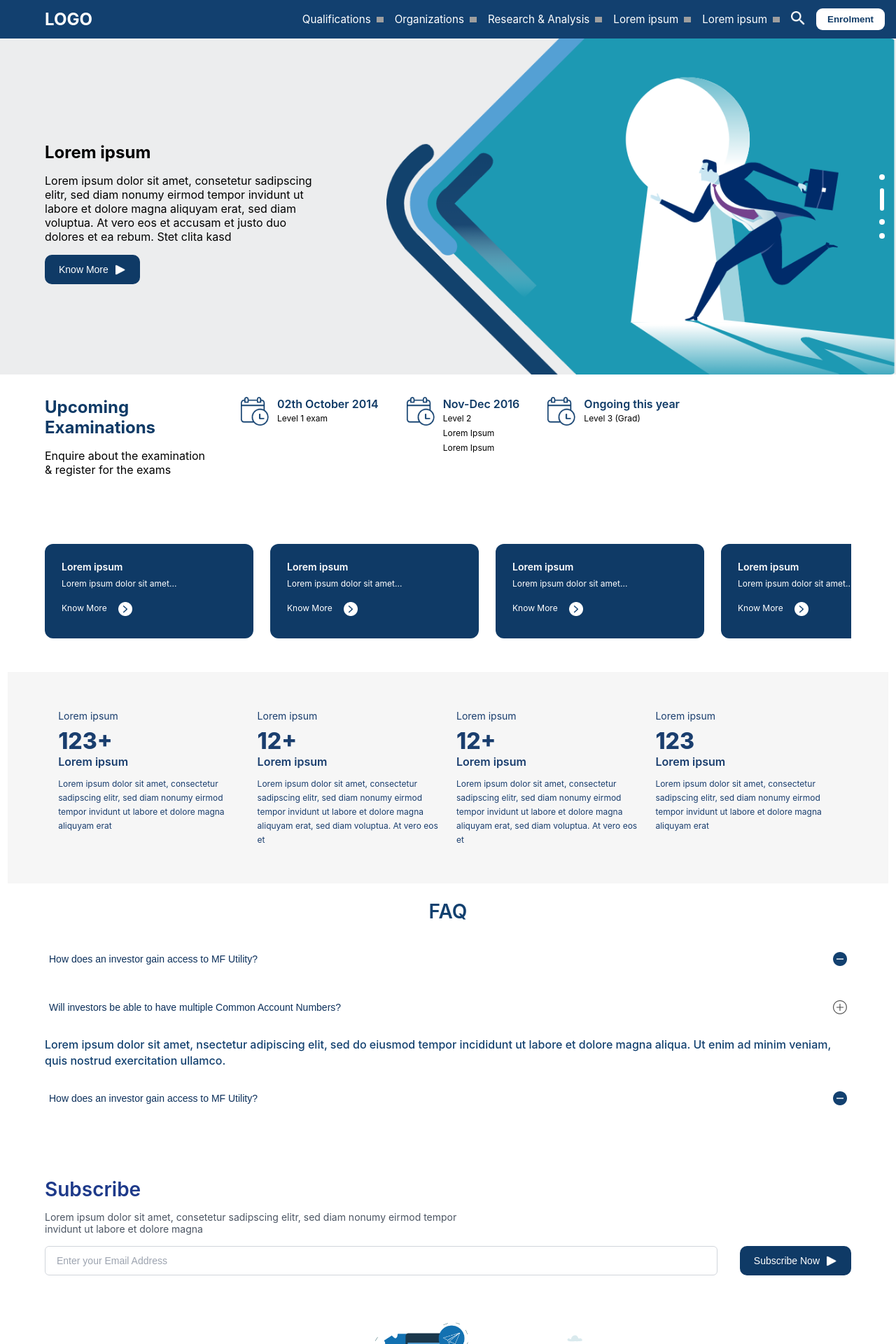
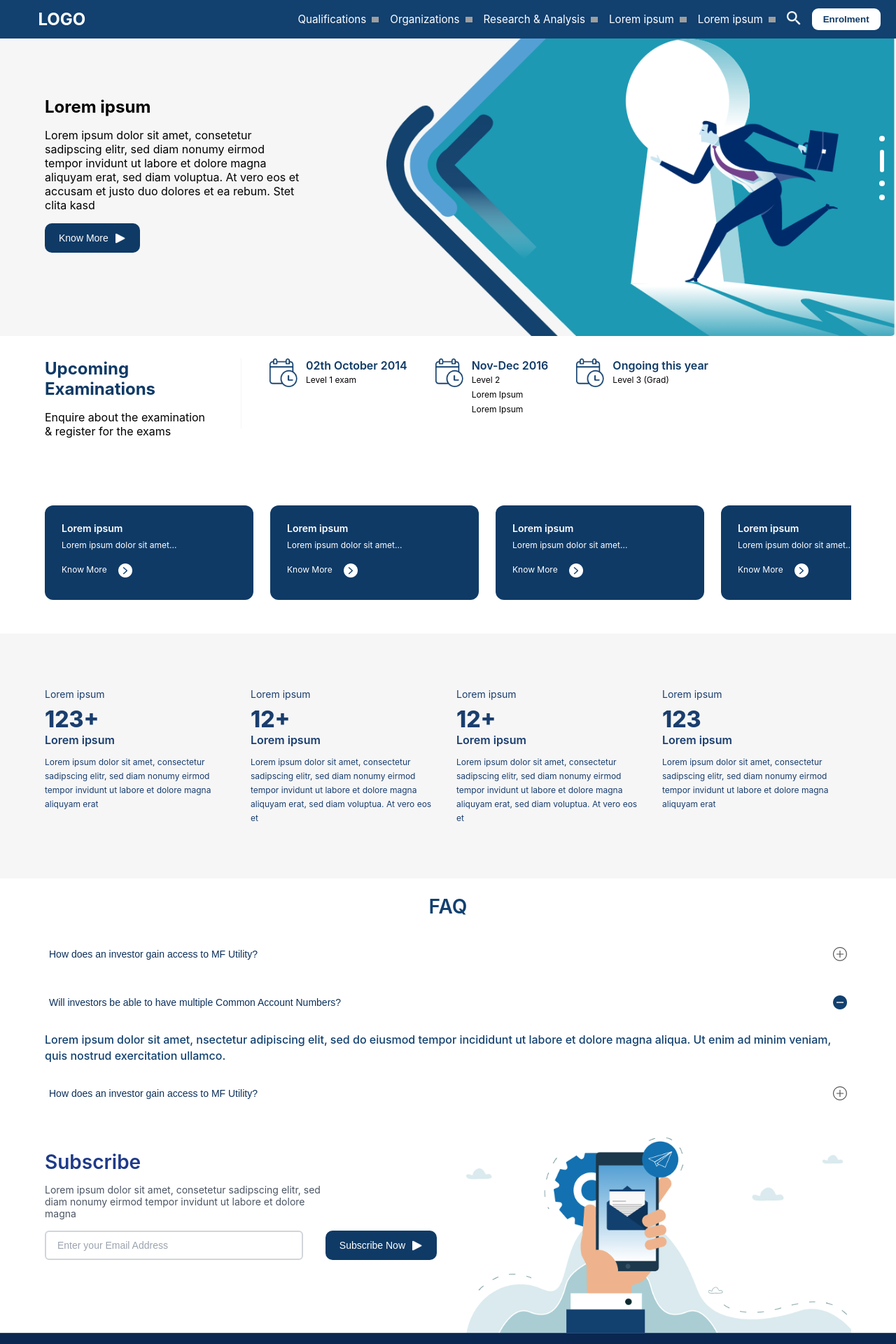
Before and after one commit to sandipsharma0208/Toggle-Head, a React (Create React App) app: page / in a window 1280 px wide. Shown: the top 1920 px of the page at 70% size. Built offline with nearby package versions, Linux system fonts and the light colour scheme; grey boxes are pictures that could not be loaded.

Commit message:
fix: fix a padding

```diff
--- a/src/App.css
+++ b/src/App.css
@@ -3,7 +3,8 @@
   background-color: #12406f;
   color: #fff;
   padding: 12px 16px;
-  position: relative;
+  position: fixed;
+  width: 100%;
   z-index: 10;
 }
 .navbar-list {
@@ -17,13 +18,14 @@
   display: flex;
   justify-content: space-between;
   align-items: center;
+  gap: 1rem;
+  padding: 0 clamp(1rem, 3vw, 3rem);
 }
 
 .navbar-logo {
   font-size: 1.5rem;
   font-weight: bold;
   white-space: nowrap;
-  padding: 0 3rem;
 }
 
 /* Menu list (desktop) */
@@ -114,7 +116,7 @@
 }
 
 /* Responsive styles */
-@media (max-width: 799px) {
+@media (max-width: 950px) {
   .navbar-menu {
     display: none;
   }
@@ -122,9 +124,12 @@
   .hamburger {
     display: block;
   }
+  .vertical {
+    display: none;
+  }
 }
 
-@media (min-width: 799px) {
+@media (min-width: 950px) {
   .popup-menu {
     display: none !important;
   }
@@ -140,10 +145,10 @@
   flex-wrap: wrap;
   justify-content: space-between;
   align-items: center;
-  background: #f7f9fa;
+  background: #f6f6f6;
   padding: 48px 80px;
   position: relative;
-  z-index: 1; /* Lower z-index to ensure it stays behind the popup */
+  z-index: 1;
 }
 .hero-slider {
   height: 220px;
@@ -175,13 +180,13 @@
   justify-content: center;
   align-items: center;
   position: relative;
-  z-index: 5; /* Ensure button stays above the image but below the popup */
+  z-index: 5;
 }
 .hero-image img {
   height: 220px;
   width: 100%;
   object-fit: cover;
-  z-index: 1; /* Ensure image stays below the popup */
+  z-index: 1;
 }
 /* Vertical Dots */
 .vertical-dots {
@@ -222,6 +227,10 @@
   max-width: 240px;
   font-size: 16px;
 }
+.vertical {
+  border-left: 1px solid #f6f6f6;
+  height: 100px;
+}
 .exams-left {
   border-right: 1px solid #ccc;
   padding-right: 24px;
@@ -238,7 +247,6 @@
 .exams-right {
   display: flex;
   gap: 40px;
-  /* padding-left: 24px; */
   flex-wrap: wrap;
 }
 .exam-box {
@@ -253,7 +261,7 @@
 }
 .image-wrapper {
   position: relative;
-  display: inline-block; /* Keeps wrapper tight to content */
+  display: inline-block;
 }
 .base-image {
   width: 40px;
@@ -334,9 +342,9 @@
   right: 0;
 }
 .stats-container {
-  max-width: 87%;
+  max-width: 100%;
   margin: 0 auto;
-  padding: 2.5rem 4.5rem;
+  padding: clamp(1rem, 5vw, 5.7rem);
   color: #1a3e6e;
   background-color: #f6f6f6;
 }
@@ -344,11 +352,9 @@
   display: grid;
   grid-template-columns: repeat(auto-fit, minmax(240px, 1fr));
   gap: 2.5rem 1.5rem;
-  /* padding: 0 4.5rem; */
 }
 .stat-card {
   max-width: 100%;
-  /* text-align: center; */
 }
 .stat-title {
   font-size: 0.875rem;
@@ -379,7 +385,7 @@
 }
 /* FAQ Section */
 .faq-section {
-  padding: 0 clamp(2rem, 5vw, 6rem);
+  padding: 0 clamp(1rem, 5vw, 5rem);
 }
 .faq-title {
   text-align: center;
@@ -393,7 +399,6 @@
   color: #0b2f5a;
 }
 .faq-container {
-  /* max-width: 1024px; */
   margin: 0 auto;
 }
 .faq-item {
@@ -415,11 +420,7 @@
 }
 .faq-button.expanded {
   color: #0b2f5a;
-  /* font-weight: 600; */
 }
-/* .faq-button i {
-  font-size: 12rem;
-} */
 .faq-answer {
   padding-top: 1rem;
   font-size: 16px;
@@ -430,37 +431,47 @@
 .subscribe-section {
   display: flex;
   flex-wrap: wrap;
-  justify-content: space-between;
-  align-items: flex-start;
+  justify-content: center;
   gap: 2rem;
+  padding: 0 clamp(1rem, 5vw, 4.5rem);
 }
-.subscribe-left {
-  padding: 2rem 4rem;
-  align-items: start;
-}
+
 .subscribe-left,
 .subscribe-right {
-  flex: 1 1 591px;
+  flex: 1 1 48%;
+  max-width: 100%;
+  box-sizing: border-box;
+}
+
+.subscribe-left {
+  align-items: flex-start;
+  margin-bottom: 1rem;
+}
+
+.subscribe-right {
   display: flex;
-  flex-wrap: wrap;
-  flex-direction: column;
+  align-items: center;
   justify-content: center;
+}
 
-  /* margin-bottom: -11px; */
+.subscribe-image {
+  max-width: 100%;
+  height: auto;
+  object-fit: contain;
 }
-.subscribe-right {
-  align-items: center;
-}
+
 .subscribe-content {
   max-width: 100%;
   text-align: center;
 }
+
 .subscribe-title {
   color: #1e3a8a;
   font-weight: 600;
   font-size: 28px;
   margin-bottom: 0.5rem;
 }
+
 .subscribe-text {
   font-size: 0.875rem;
   color: #4b5563;
@@ -468,29 +479,32 @@
   word-break: break-word;
   width: 75%;
 }
+
 .subscribe-form {
   display: flex;
   flex-wrap: wrap;
   gap: 0.75rem;
   width: 100%;
-  justify-content: center;
 }
+
 .subscribe-input {
-  flex: 1 1 360px;
+  flex: 1 1 255px;
   padding: 0.5rem 1rem;
   font-size: 0.875rem;
   color: #6b7280;
-  border: 1px solid #d1d5db;
+  border: 2px solid #d1d5db;
   border-radius: 0.375rem;
   outline: none;
-  /* width: 100%; */
 }
+
 .subscribe-input::placeholder {
   color: #9ca3af;
 }
+
 .subscribe-input:focus {
   box-shadow: 0 0 0 2px #1e3a8a;
 }
+
 .subscribe-button {
   background: #0f3a66;
   color: white;
@@ -505,17 +519,11 @@
   white-space: nowrap;
   flex-shrink: 0;
 }
+
 .subscribe-button:hover {
   background-color: #1e40af;
 }
-/* .subscribe-image {
-  max-width: 100%;
-  height: auto;
-} */
-.subscribe-image {
-  max-width: 100%;
-  height: auto;
-}
+
 /* Footer */
 .footer {
   color: white;
@@ -529,10 +537,10 @@
 .footer-grid {
   margin: 0 auto;
   padding: 2.5rem 1rem;
+  padding: 2.5rem clamp(1rem, 5vw, 4rem);
   display: grid;
-  grid-template-columns: repeat(auto-fit, minmax(250px, 1fr));
+  grid-template-columns: repeat(auto-fit, minmax(280px, 1fr));
   gap: 2rem;
-  max-width: 1280px;
   box-sizing: border-box;
 }
 .footer-heading {
@@ -560,11 +568,6 @@
   gap: 1rem;
   font-size: 1.125rem;
 }
-/* @media (min-width: 768px) {
-  .footer-icons {
-    justify-content: flex-start;
-  }
-} */
 .footer-icon {
   color: white;
   transition: color 0.2s;
@@ -671,7 +674,7 @@
 .carousel {
   position: relative;
   width: 100%;
-  background-color: #ecedee;
+  background-color: #f6f6f6;
   overflow: hidden;
   box-sizing: border-box;
   z-index: 1;
@@ -717,7 +720,7 @@
 .carousel-caption {
   flex: 1 1 300px;
   max-width: 550px;
-  padding: 0 4rem;
+  padding: clamp(1rem, 5vw, 4rem);
   box-sizing: border-box;
 }
 .carousel-caption h2 {
@@ -734,7 +737,6 @@
   word-wrap: break-word;
 }
 .carousel-image {
-  /* flex: 1 1; */
   height: auto;
   max-height: 60vh;
   object-fit: cover;
@@ -742,8 +744,8 @@
   max-width: 80%;
   box-sizing: border-box;
   align-self: center;
+  padding-left: clamp(2rem, 2vw, 0rem);
 }
-/* Carousel Indicators - Unchanged */
 .carousel-indicators {
   position: absolute;
   top: 50%;
@@ -757,8 +759,8 @@
   justify-content: center;
 }
 .indicator {
-  width: 0.50rem;
-  height: 0.50rem;
+  width: 0.5rem;
+  height: 0.5rem;
   border-radius: 50%;
   background-color: #ffffff;
   cursor: pointer;
--- a/src/components/FAQSection.jsx
+++ b/src/components/FAQSection.jsx
@@ -45,9 +45,9 @@ const FAQSection = () => {
               >
                 <span className="faq-question">{faq.question}</span>
                 {isOpen ? (
+                  <img src={remove} alt="Expand" width="20" height="20" />
+                ) : (
                   <img src={plus} alt="Collapse" width="20" height="20" />
-                ) : (
-                  <img src={remove} alt="Expand" width="20" height="20" />
                 )}
               </button>
 
--- a/src/components/SubscribeFooter.jsx
+++ b/src/components/SubscribeFooter.jsx
@@ -29,8 +29,8 @@ const SubscribeFooter = () => {
               style={{
                 width: "100%",
                 display: "flex",
+                flexWrap: "wrap",
                 gap: "2rem",
-                flexWrap: "wrap",
               }}
             >
               <input
@@ -55,8 +55,6 @@ const SubscribeFooter = () => {
           <img
             src={subscribe}
             alt="Email Subscribe Illustration"
-            width="400"
-            height="300"
             className="subscribe-image"
           />
         </div>
--- a/src/components/UpcomingExams.jsx
+++ b/src/components/UpcomingExams.jsx
@@ -14,6 +14,7 @@ const UpcomingExams = () => {
             Enquire about the examination & register for the exams
           </p>
         </div>
+        <div className= "vertical"></div>
         <div className="exam-box">
           <div className="image-wrapper">
             <img
```
